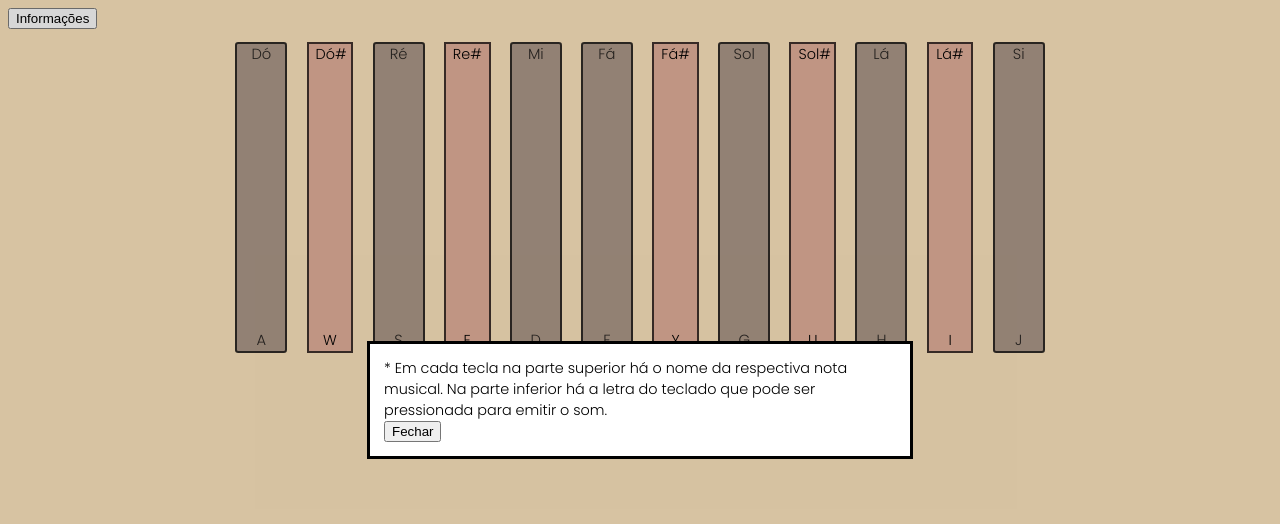
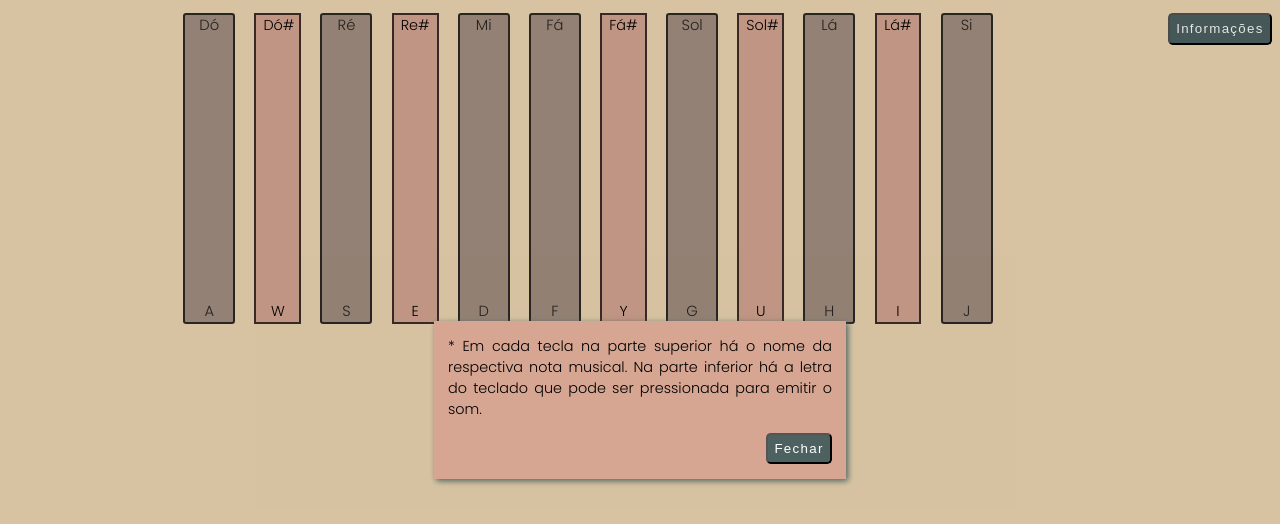
Before and after one commit to Bruno-Luna/simple_piano_js, a plain HTML site: page index.html in a window 1280 px wide. Both pictures are taken after a click on the button "Informações". Drawn offline with Linux system fonts and the light colour scheme.

Commit message:
style: cores e posicionamento alterados no dialog

```diff
--- a/assets/style/style.css
+++ b/assets/style/style.css
@@ -3,11 +3,6 @@
 body {
     font: .9rem 'Poppins', sans-serif;
     background-color: #efd9b4;
-}
-
-.content {
-    display: flex;
-    flex-direction: column;
 }
 
 .teclas{
@@ -53,6 +48,7 @@ body {
     display: flex;
     flex-direction: column;
     justify-content: space-between;
+    cursor: pointer;
 }
 
 .notaClicadaSustenido {
@@ -61,5 +57,27 @@ body {
 }
 
 dialog{
-    width: 40vw;
+    width: 30vw;
+    background-color: #d6a692;
+    border: none;
+    box-shadow: 2px 2px 6px #4d6160 ;
+    text-align: justify;
 }
+
+#moreInfo, #close{
+    border-radius: .3rem;
+    background-color: #4d6160;
+    padding: .4rem;
+    color: #fff;
+    letter-spacing: .08rem;
+    cursor: pointer;
+}
+
+#close{
+    float: right;
+    margin-top: .8rem;
+}
+
+#moreInfo{
+    float: right;
+}
```
